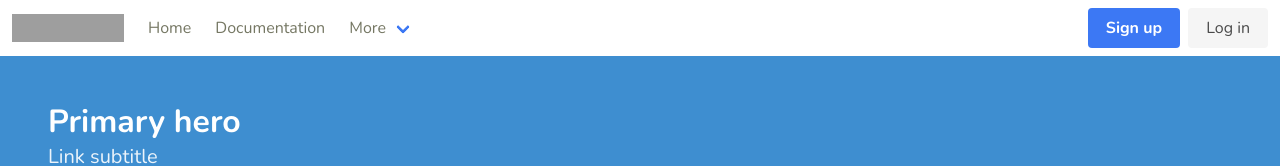
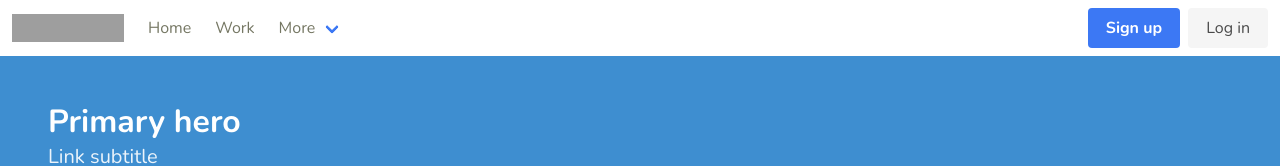
Before and after one commit to pchae/nuxt3-app, a Nuxt app: page / in a window 1280 px wide. Shown: the top 166 px of the page. Built offline with nearby package versions, Linux system fonts and the light colour scheme; grey boxes are pictures that could not be loaded.

Commit message:
change link text to work

```diff
--- a/components/Nav.vue
+++ b/components/Nav.vue
@@ -20,7 +20,7 @@
         </a>
 
         <a class="navbar-item">
-          Documentation
+          Work
         </a>
 
         <div class="navbar-item has-dropdown is-hoverable">
```
